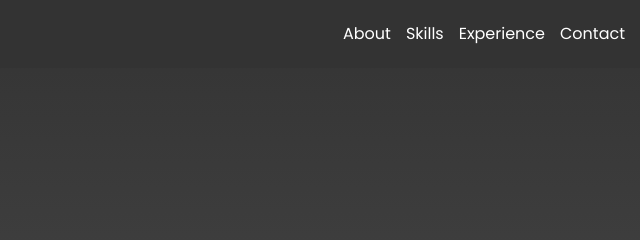
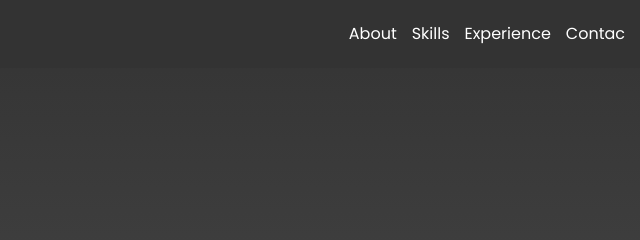
Before and after one commit to ugaleabhi/rishabh, a plain HTML site: page index.html in a window 1280 px wide. Shown: the top 240 px of the page, 640-1280 px from the left. Drawn offline with Linux system fonts and the light colour scheme.

Commit message:
contact change

```diff
--- a/index.html
+++ b/index.html
@@ -17,7 +17,7 @@
             <li><a href="#about">About</a></li>
             <li><a href="#skills">Skills</a></li>
             <li><a href="#experience">Experience</a></li>
-            <li><a href="#contact">Contact</a></li>
+            <li><a href="#contact">Contac</a></li>
         </ul>
     </nav>
 
```
